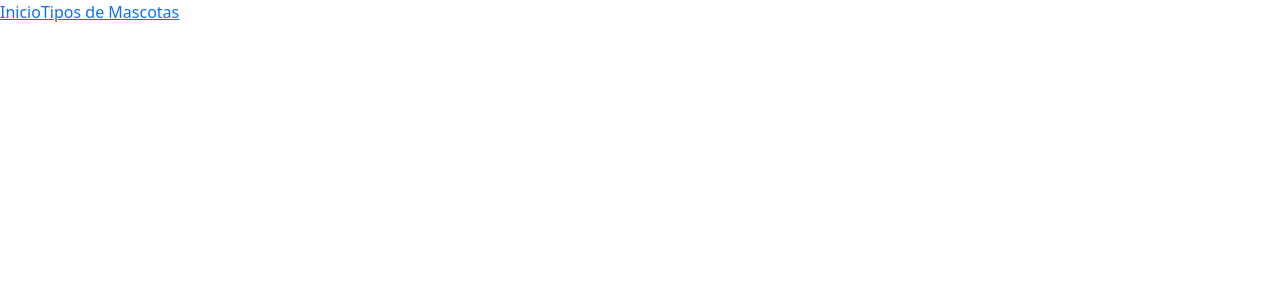
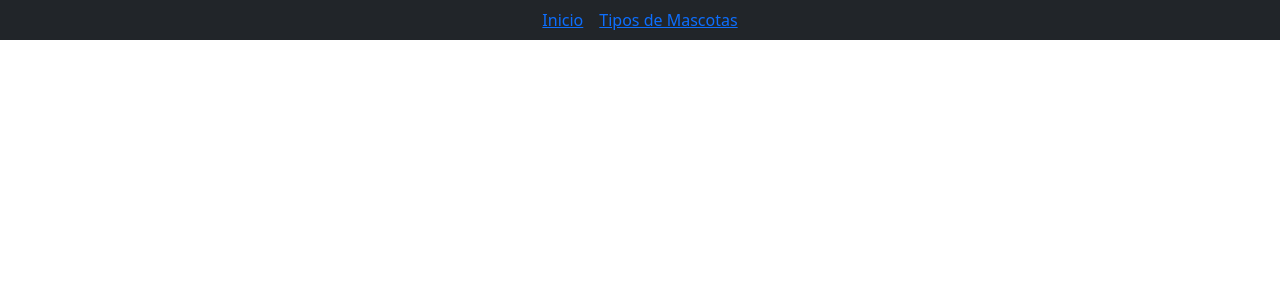
Before and after one commit to JuanMaAl/catpidog-vue, a Vue app: page / in a window 1280 px wide. Shown: the top 300 px of the page. Built offline with nearby package versions, Linux system fonts and the light colour scheme.

Commit message:
Fix TiposDeMascotas to TiposDeMascotasView and Add NavBar component

```diff
--- a/src/App.vue
+++ b/src/App.vue
@@ -1,16 +1,11 @@
 <script setup>
-import { RouterLink, RouterView } from 'vue-router'
+import NavBar from './components/NavBar.vue';
+
 </script>
 
 <template>
   <header>
-    <div>
-
-      <nav>
-        <RouterLink>Inicio</RouterLink>
-        <RouterLink to="/tipos-de-mascotas">Tipos de Mascotas</RouterLink>
-      </nav>
-    </div>
+    <NavBar></NavBar>
   </header>
 
   <RouterView />
--- /dev/null
+++ b/src/components/NavBar.vue
@@ -0,0 +1,10 @@
+<template>
+    <nav class="navbar navbar-expand-sm bg-dark navbar-dark fixed-top gap-3 d-flex justify-content-center">
+        <RouterLink>Inicio</RouterLink>
+        <RouterLink to="/tipos-de-mascotas">Tipos de Mascotas</RouterLink>
+    </nav>
+</template>
+
+<script setup>
+import { RouterLink } from 'vue-router'
+</script>
--- a/src/router/index.js
+++ b/src/router/index.js
@@ -1,6 +1,6 @@
 import { createRouter, createWebHistory } from 'vue-router'
 import HomeView from '../views/HomeView.vue'
-import TiposDeMascotas from '@/components/TiposDeMascotas.vue'
+import TiposDeMascotasView from '@/views/TiposDeMascotasView.vue'
 
 const router = createRouter({
   history: createWebHistory(import.meta.env.BASE_URL),
@@ -21,7 +21,7 @@ const router = createRouter({
     {
       path: '/tipos-de-mascotas',
       name: 'TiposDeMascotas',
-      component: TiposDeMascotas,
+      component: TiposDeMascotasView,
     },
   ],
 })
--- a/src/components/TiposDeMascotas.vue
+++ b/src/views/TiposDeMascotasView.vue
@@ -2,7 +2,7 @@
     <h1>Tipos de Mascotas</h1>
     <ol>
         <li v-for="tipo in tiposDeMascotas" :key="tipo.id">
-            {{ tipo.nombre }}
+            {{ tipo.nombre }} {{ tipo.id }}
         </li>
     </ol>
     <div v-if="loading">Cargando tipos de mascotas...</div>
```
